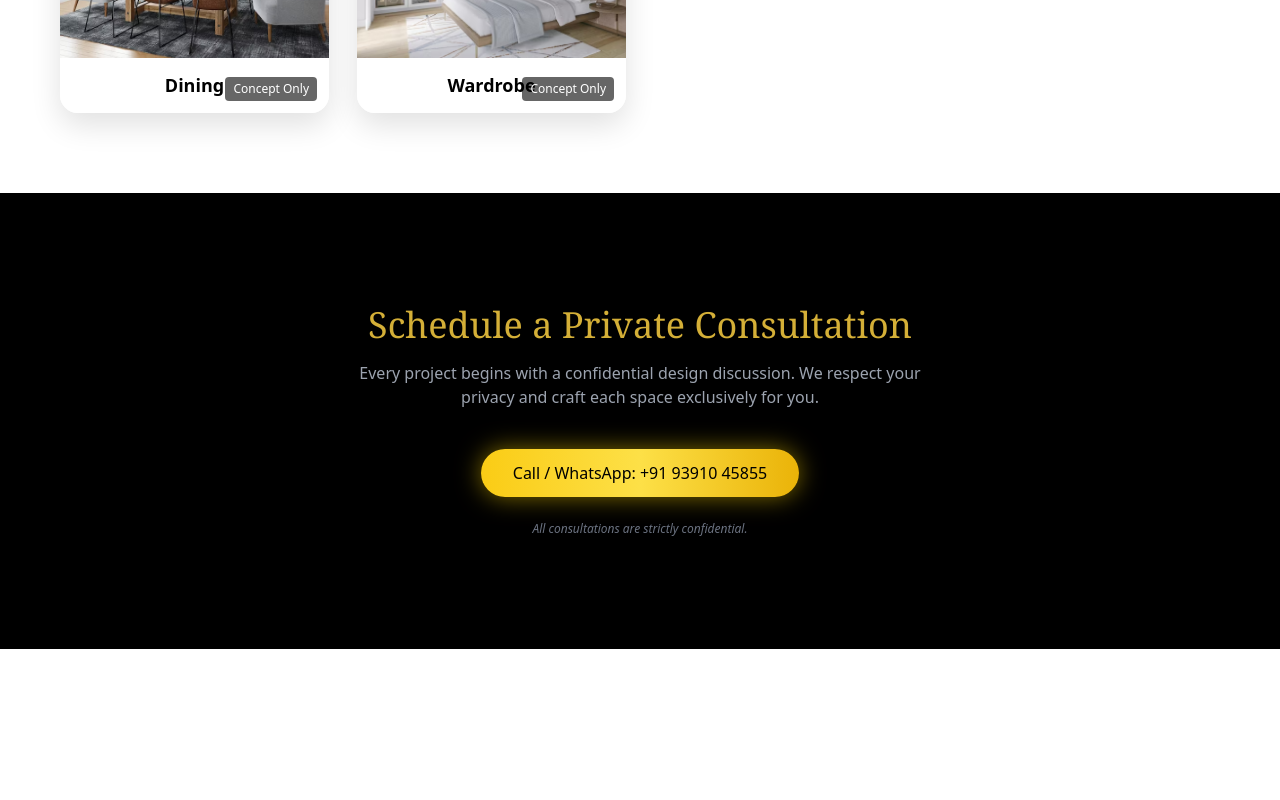
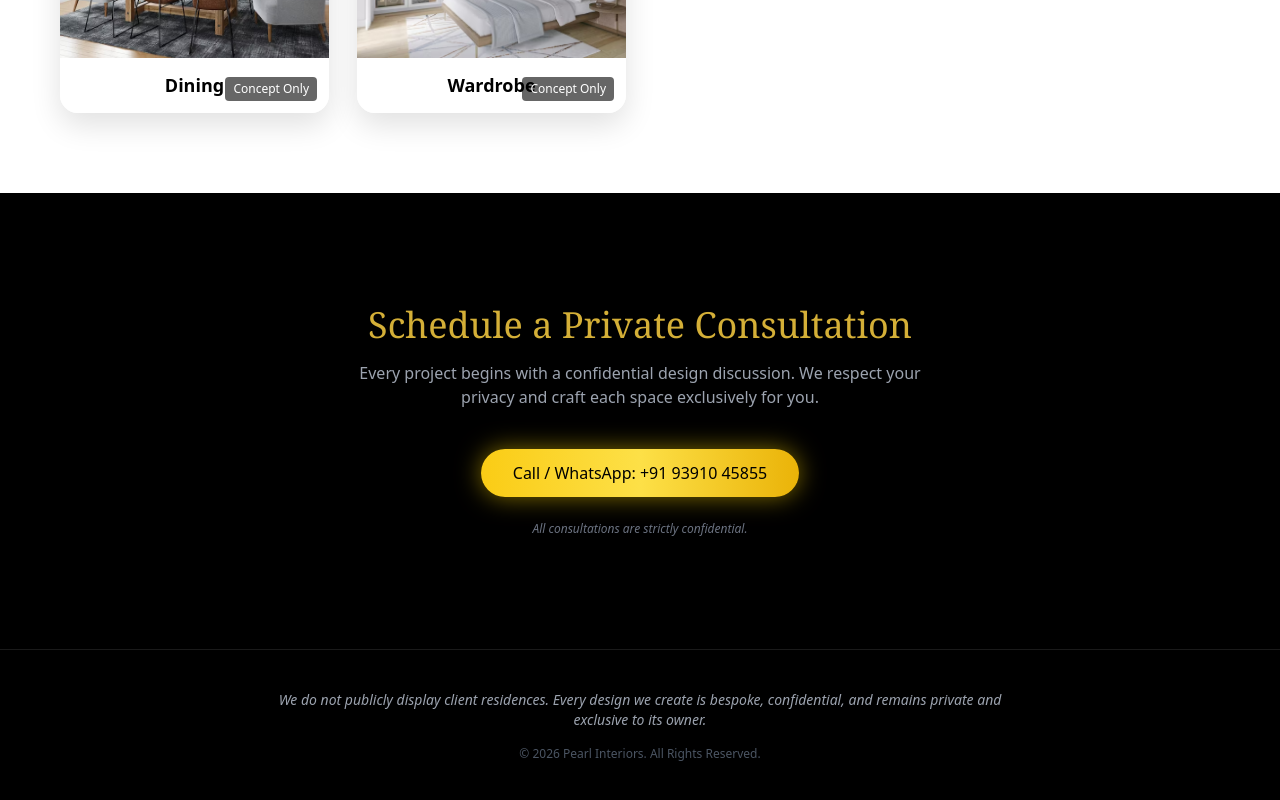
Before and after one commit to sujithp28/pearl-interiors, a Next.js app: page / in a window 1280 px wide. Shown: the part 2003-2803 px from the top of the page. Before the commit the page ends 2652 px from the top, so only its background shows below. Built offline with nearby package versions, Linux system fonts and the light colour scheme.

Commit message:
footer changes

```diff
--- a/app/page.tsx
+++ b/app/page.tsx
@@ -3,6 +3,7 @@ import Hero from "../components/Hero";
 import Services from "../components/Services";
 import Projects from "../components/Projects";
 import Contact from "../components/Contact";
+import Footer from "../components/Footer";
 
 export default function Home() {
   return (
@@ -12,6 +13,7 @@ export default function Home() {
       <Services />
       <Projects />
       <Contact />
+      <Footer />   {/* 👈 Added here */}
     </>
   );
 }
--- /dev/null
+++ b/components/Footer.tsx
@@ -0,0 +1,14 @@
+export default function Footer() {
+  return (
+    <footer className="bg-black text-center py-10 border-t border-white/10">
+      <p className="text-sm text-gray-400 italic max-w-3xl mx-auto px-4">
+        We do not publicly display client residences. Every design we create is bespoke,
+        confidential, and remains private and exclusive to its owner.
+      </p>
+
+      <p className="mt-4 text-xs text-gray-600">
+        © {new Date().getFullYear()} Pearl Interiors. All Rights Reserved.
+      </p>
+    </footer>
+  );
+}
```
